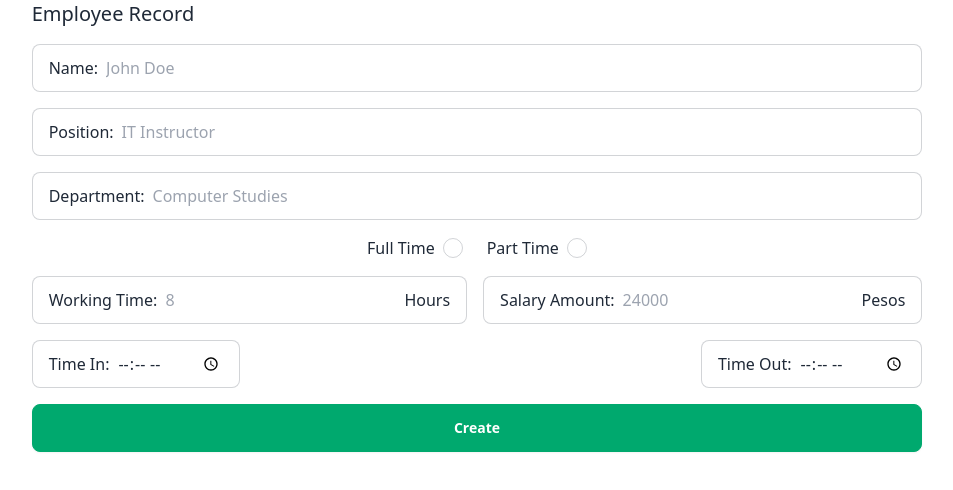
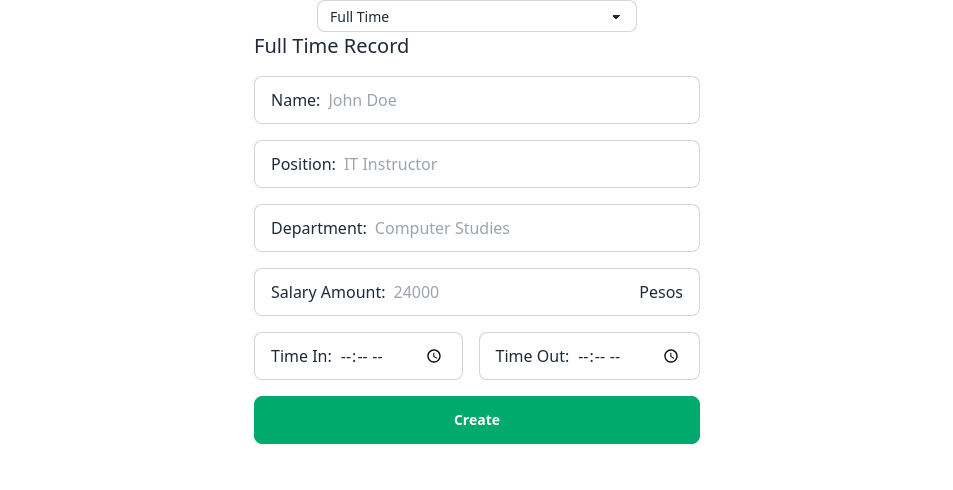
Before and after one commit to JeremyPoliquit/Payroll-System, a React (Vite) app in the folder frontend/: page /client/create in a window 1280 px wide. Shown: the top 490 px of the page, without its empty margins (163-1116 px from the left). Built offline with nearby package versions, Linux system fonts and the light colour scheme.

Commit message:
fixing error bug

```diff
--- a/frontend/src/pages/Clients/CreateEmployee.jsx
+++ b/frontend/src/pages/Clients/CreateEmployee.jsx
@@ -1,193 +1,24 @@
 import React, { useState } from "react";
-import axios from "axios";
+import FullTimeRecord from "../../components/FullTimeRecord";
+import PartTimeRecord from "../../components/PartTimeRecord";
 
 function CreateEmployee() {
-  const [account, setAccount] = useState({
-    name: "",
-    position: "",
-    department: "",
-
-    hoursWorked: "",
-    salaryAmount: "",
-    timeIn: "",
-    timeOut: "",
-  });
-
-  const [selectedOption, setSelectedOption] = useState("")
-
-  const handleChange = (e) => {
-    const { name, value } = e.target;
-    setAccount((prev) => ({
-      ...prev,
-      [name]: value,
-    }));
-
-    setSelectedOption(e.target.value)
-  };
-
-  const handleSubmit = async (e) => {
-    e.preventDefault();
-
-    const payload = {
-      name: account.name,
-      position: account.position,
-      department: account.department,
-      fullTimeSalary: {
-        jobType: account.jobType,
-        hoursWorked: account.hoursWorked,
-        salaryAmount: account.salaryAmount,
-        timeIn: account.timeIn,
-        timeOut: account.timeOut,
-      },
-    };
-
-    try {
-      const response = await axios.post("/api/create", payload);
-
-      console.log("Response from server:", response.data);
-      alert("New record has been sent");
-
-      setAccount({
-        name: "",
-        position: "",
-        department: "",
-        jobType: "",
-        hoursWorked: "",
-        salaryAmount: "",
-        timeIn: "",
-        timeOut: "",
-      });
-    } catch (error) {
-      console.error(
-        "Error during request:",
-        error.response ? error.response.data : error.message
-      );
-      alert("Failed to submit data.");
-    }
-  };
+  // State for the select option
+  const [selectedOption, setSelectedOption] = useState("FullTimeRecord");
 
   return (
-    <div className="flex justify-center items-center">
-      <form className="flex flex-col gap-4" onSubmit={handleSubmit}>
-        <h1 className="text-xl">Employee Record</h1>
-        <label className="input input-bordered flex items-center gap-2">
-          Name:
-          <input
-            type="text"
-            className="grow"
-            name="name"
-            value={account.name}
-            onChange={handleChange}
-            placeholder="John Doe"
-          />
-        </label>
-        <label className="input input-bordered flex items-center gap-2">
-          Position:
-          <input
-            type="text"
-            className="grow"
-            name="position"
-            value={account.position}
-            onChange={handleChange}
-            placeholder="IT Instructor"
-          />
-        </label>
-        <label className="input input-bordered flex items-center gap-2">
-          Department:
-          <input
-            type="text"
-            className="grow"
-            name="department"
-            value={account.department}
-            onChange={handleChange}
-            placeholder="Computer Studies"
-          />
-        </label>
-        <label className="flex justify-center gap-2">
-          <form className="flex justify-between gap-6">
-            <div className="flex items-center gap-2">
-              <span>Full Time</span>
-              <input
-                type="radio"
-                className="radio radio-sm"
-                name="jobType"
-                value="Full Time"
-                onChange={handleChange}
-                checked={selectedOption === "Full Time"}
-              />
-            </div>
-            <div className="flex items-center gap-2">
-              <span>Part Time</span>
-              <input
-                type="radio"
-                className="radio radio-sm"
-                name="jobType"
-                value="Part Time"
-                onChange={handleChange}
-                checked={selectedOption === "Part Time"}
-              />
-            </div>
-          </form>
-        </label>
+    <div className="flex flex-col justify-center items-center">
+      <select
+        className="select select-sm select-bordered w-full max-w-xs"
+        onChange={(e) => setSelectedOption(e.target.value)}
+        value={selectedOption}
+      >
+        <option value="FullTimeRecord">Full Time</option>
+        <option value="PartTimeRecord">Part Time</option>
+      </select>
 
-        {/* Fulltime Base */}
-        <div className="flex justify-between gap-4">
-          <label className="input input-bordered flex items-center gap-2">
-            Working Time:
-            <input
-              type="number"
-              className="grow"
-              name="hoursWorked"
-              value={account.hoursWorked}
-              onChange={handleChange}
-              placeholder="8"
-            />
-            <p>Hours</p>
-          </label>
-          <label className="input input-bordered flex items-center gap-2">
-            Salary Amount:
-            <input
-              type="number"
-              className="grow"
-              name="salaryAmount"
-              value={account.salaryAmount}
-              onChange={handleChange}
-              placeholder="24000"
-            />
-            <p>Pesos</p>
-          </label>
-        </div>
-        <div className="flex justify-between gap-4">
-          <label className="input input-bordered flex items-center gap-2">
-            Time In:
-            <input
-              type="time"
-              className="grow"
-              name="timeIn"
-              value={account.timeIn}
-              onChange={handleChange}
-              placeholder="6:00"
-            />
-          </label>
-          <label className="input input-bordered flex items-center gap-2">
-            Time Out:
-            <input
-              type="time"
-              className="grow"
-              name="timeOut"
-              value={account.timeOut}
-              onChange={handleChange}
-              placeholder="12:00"
-            />
-          </label>
-        </div>
-
-        <input
-          type="submit"
-          className="btn btn-success text-white"
-          value="Create"
-        />
-      </form>
+      {selectedOption === "FullTimeRecord" && <FullTimeRecord />}
+      {selectedOption === "PartTimeRecord" && <PartTimeRecord />}
     </div>
   );
 }
--- a/frontend/src/pages/Clients/DisplayFulltime.jsx
+++ b/frontend/src/pages/Clients/DisplayFulltime.jsx
@@ -1,146 +1,62 @@
-import React, { useEffect, useState } from "react";
-import axios from "axios";
+import React, { useState } from "react";
+import FullTimeTable from "../../components/FullTimeTable";
+import PartTimeTable from "../../components/PartTimeTable";
 
 function DisplayFulltime() {
-  const [employees, setEmployees] = useState([]);
+  const [selectedType, setSelectedType] = useState("FullTime");
 
-  useEffect(() => {
-    const fetchEmployees = async () => {
-      try {
-        const response = await axios.get("/api/get/fulltime");
-        setEmployees(response.data);
-      } catch (error) {
-        console.error("Error fetching employees:", error);
-      }
-    };
-
-    fetchEmployees();
-  }, []);
+  const handleFilterChange = (event) => {
+    setSelectedType(event.target.value);
+  };
 
   return (
-    <div className="flex flex-col justify-center items-center">
-      <div className="flex justify-between w-full px-8">
-        <div>
-          <select className="select select-sm select-bordered w-full max-w-xs">
+    <div className="flex flex-col gap-6 justify-center items-center">
+      <h2>Record List</h2>
+      {/* Dropdown Option */}
+      <div className="flex justify-between w-1/2">
+        <div className="flex items-center gap-2">
+          <label htmlFor="employeeType" className="text-lg">
+            Filter Job Type:{" "}
+          </label>
+          <select
+            id="employeeType"
+            className="select select-bordered select-sm  "
+            value={selectedType}
+            onChange={handleFilterChange}
+          >
             <option disabled selected>
-              Filter
+              Job Type
             </option>
-            <option>Full Time</option>
-            <option>Part Time</option>
+            <option value="FullTime">FullTime</option>
+            <option value="PartTime">PartTime</option>
           </select>
         </div>
-        <div>
-          <label className="input input-sm input-bordered flex items-center gap-2">
+        <div className="flex items-center gap-2">
+          Search:
+          <label
+            className="input input-bordered input-sm flex items-center gap-2"
+            htmlFor="search"
+          >
+            <input type="text" className="grow" placeholder="John Doe" />
             <svg
               xmlns="http://www.w3.org/2000/svg"
               viewBox="0 0 16 16"
               fill="currentColor"
               className="h-4 w-4 opacity-70"
             >
-              <path d="M8 8a3 3 0 1 0 0-6 3 3 0 0 0 0 6ZM12.735 14c.618 0 1.093-.561.872-1.139a6.002 6.002 0 0 0-11.215 0c-.22.578.254 1.139.872 1.139h9.47Z" />
+              <path
+                fillRule="evenodd"
+                d="M9.965 11.026a5 5 0 1 1 1.06-1.06l2.755 2.754a.75.75 0 1 1-1.06 1.06l-2.755-2.754ZM10.5 7a3.5 3.5 0 1 1-7 0 3.5 3.5 0 0 1 7 0Z"
+                clipRule="evenodd"
+              />
             </svg>
-            <input type="text" className="grow" placeholder="Search Name" />
           </label>
         </div>
       </div>
-      <div className="overflow-x-auto">
-        <table className="table text-center">
-          <thead>
-            <tr>
-              <th>Name</th>
-              <th>Job</th>
-              <th>Job Type</th>
-              <th>Salary</th>
-              <th>Worked Hours</th>
-              <th>Schedule</th>
-              <th>Settings</th>
-            </tr>
-          </thead>
-          <tbody>
-            {employees.map((employee) => (
-              <tr key={employee.id}>
-                <td className="font-semibold">{employee.name}</td>
-                <td className="font-semibold">
-                  {employee.position}
-                  <br />
-                  <span className="badge badge-ghost badge-sm">
-                    {employee.department}
-                  </span>
-                </td>
-                <td className="font-semibold">
-                  {employee.fullTimeSalary.jobType}
-                </td>
-                <td className="font-semibold">
-                  {employee.fullTimeSalary.salaryAmount}
-                </td>
-                <td className="font-semibold">
-                  {employee.fullTimeSalary.hoursWorked}
-                </td>
-                <td className="font-semibold">
-                  <div className="flex justify-between gap-4">
-                    <div>{employee.fullTimeSalary.timeIn}AM</div>-
-                    <div>{employee.fullTimeSalary.timeOut}PM</div>
-                  </div>
-                </td>
-                <td className="font-semibold">
-                  <div className="flex justify-between gap-4">
-                    <div></div>
-                    <div>
-                      <button
-                        type="button"
-                        className="btn btn-primary btn-xs text-white"
-                      >
-                        Update
-                      </button>
-                    </div>
-                    <div>
-                      <button
-                        type="button"
-                        className="btn btn-error btn-xs text-white"
-                      >
-                        Delete
-                      </button>
-                    </div>
-                  </div>
-                </td>
-              </tr>
 
-              // <tr key={employee.id}>
-              //   <td>
-              //     <div className="flex items-center gap-3">
-              //       <div className="avatar">
-              //         <div className="mask mask-squircle h-12 w-12">
-              //           <img
-              //             src="https://img.daisyui.com/images/profile/demo/2@94.webp"
-              //             alt="Avatar Tailwind CSS Component"
-              //           />
-              //         </div>
-              //       </div>
-              //       <div>
-              //         <div className="font-bold">{employeee.name}</div>
-              //       </div>
-              //     </div>
-              //   </td>
-              //   <td>
-              //     {employee.position}
-              //     <br />
-              //     <span className="badge badge-ghost badge-sm">
-              //       {employee.department}
-              //     </span>
-              //   </td>
-              //   <td>{employee.fullTimeSalary.hoursWorked}</td>
-              //   <td>{employee.fullTimeSalary.salaryAmount}</td>
-              //   <td>
-              //     <div className="flex justify-between gap-4">
-              //       {employee.fullTimeSalary.timeIn}
-              //       {employee.fullTimeSalary.timeOut}
-              //     </div>
-              //   </td>
-              // </tr>
-            ))}
-          </tbody>
-        </table>
-      </div>
+      {/* Table Records */}
+      {selectedType === "FullTime" && <FullTimeTable />}
+      {selectedType === "PartTime" && <PartTimeTable />}
     </div>
   );
 }
```
